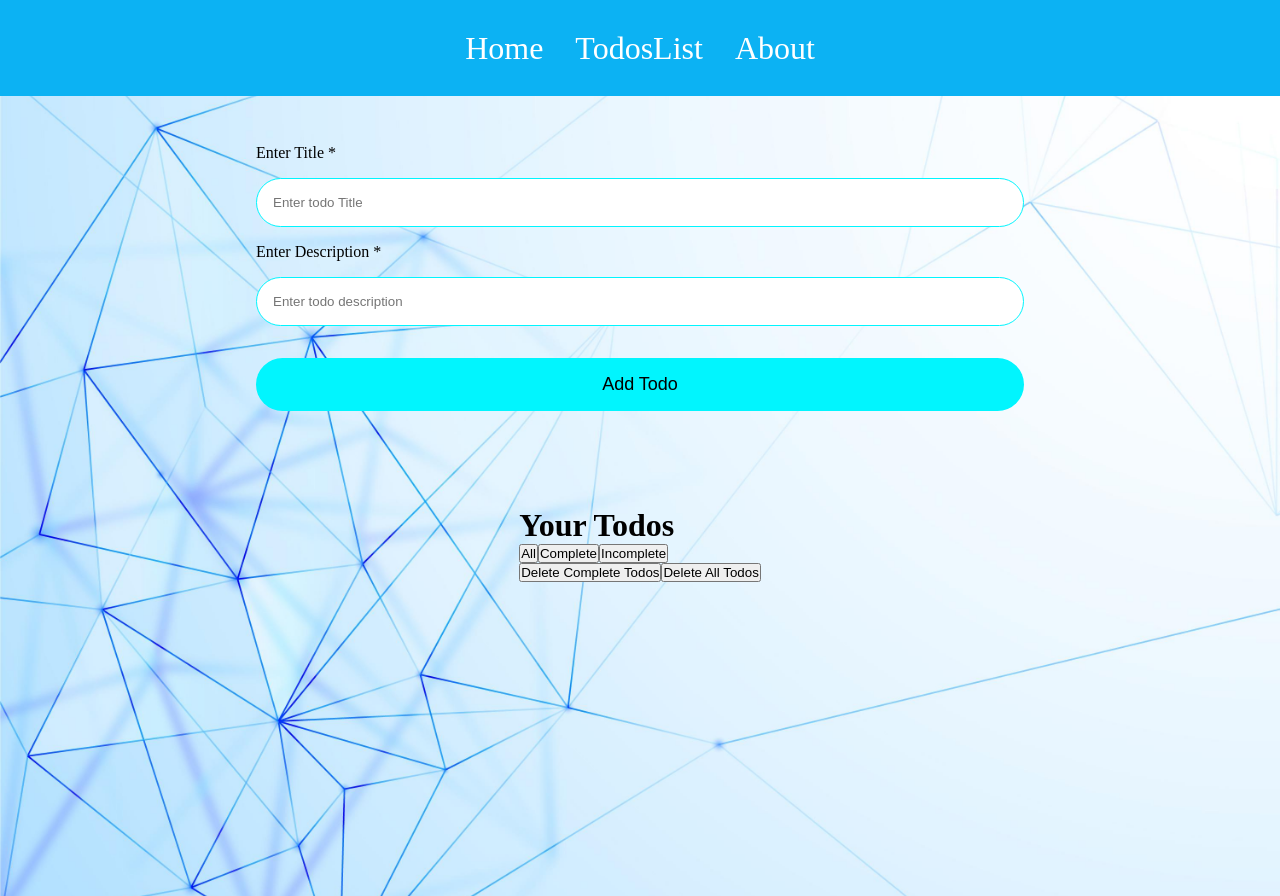
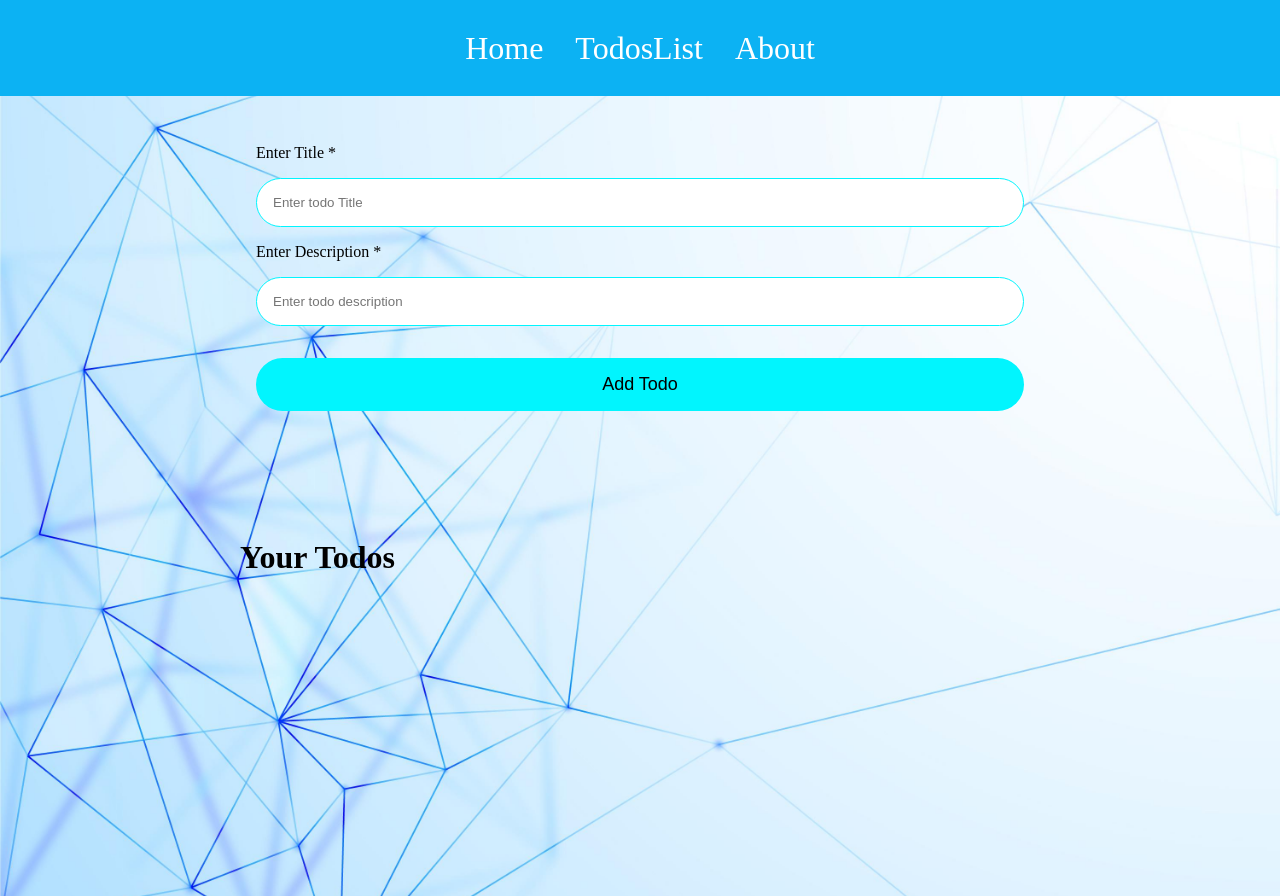
Before and after one commit to tahir-mehmood12/react-todos, a React (Create React App) app: page /todos in a window 1280 px wide. Built offline with nearby package versions, Linux system fonts and the light colour scheme.

Commit message:
everything done

```diff
--- a/src/Components/todos/TodoList.js
+++ b/src/Components/todos/TodoList.js
@@ -60,15 +60,20 @@ export default function TodoList() {
 
   return (
     <>
-      <div>
+      <div className="todo-list">
+        <div className="todos-list">
           <h1>Your Todos</h1>
+          {filteredTodos().length > 0 && (
             <div>
               <button onClick={() => setFilterType("all")}>All</button>
-          <button onClick={() => setFilterType("complete")}>Complete</button>
+              <button onClick={() => setFilterType("complete")}>
+                Complete
+              </button>
               <button onClick={() => setFilterType("incomplete")}>
                 Incomplete
               </button>
             </div>
+          )}
           <ul>
             {filteredTodos().map((todo) => (
               <li
@@ -109,13 +114,15 @@ export default function TodoList() {
               onClose={handleCloseModal}
             />
           )}
-
+          {filteredTodos().length > 0 && (
             <div>
               <button onClick={handleDeleteCompletedTodos}>
                 Delete Complete Todos
               </button>
               <button onClick={handleDeleteAllTodos}>Delete All Todos</button>
             </div>
+          )}
+        </div>
       </div>
     </>
   );
--- a/src/Styles/TodoStyle.scss
+++ b/src/Styles/TodoStyle.scss
@@ -87,5 +87,20 @@ $primary-margin: 1rem;
         }
       }
     }
+    div {
+      display: flex;
+      justify-content: space-evenly;
+      button {
+        background-color: $primary-color;
+        border: 0;
+        border-radius: 999px;
+        margin: $primary-margin;
+        padding: 0.5rem;
+        width: 10rem;
+        &:hover {
+          background: $secondary-color;
+        }
+      }
+    }
   }
 }
```
Lines whose indentation alone changed are shown as unchanged.
